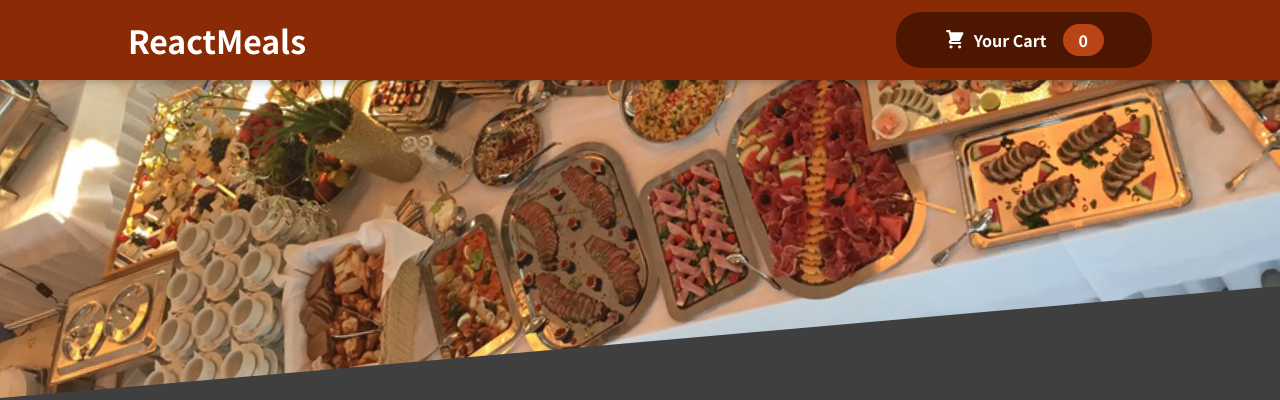
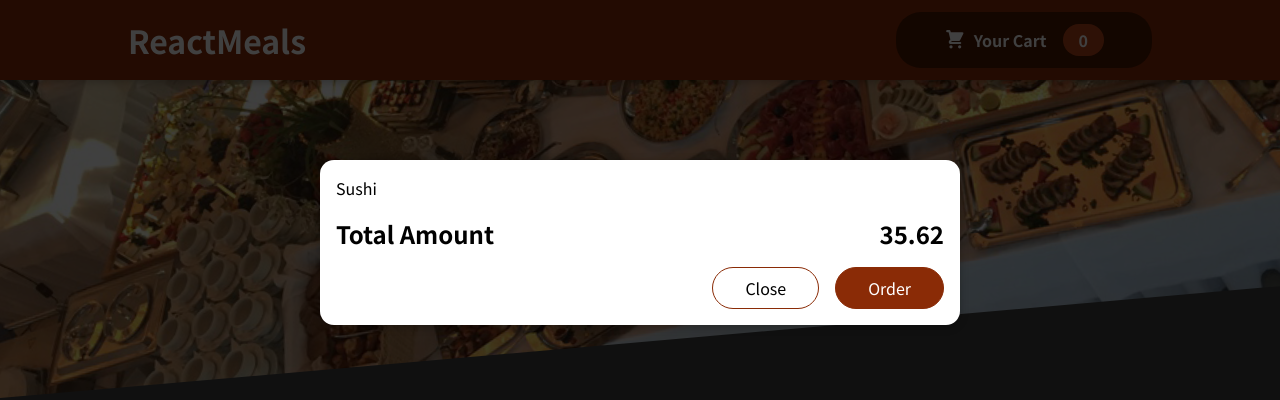
Before and after one commit to devsandeepsharma/react-meals, a JavaScript app: page / in a window 1280 px wide. Shown: the top 400 px of the page. Built offline with nearby package versions, Linux system fonts and the light colour scheme.

Commit message:
Cart modal added

```diff
--- a/public/index.html
+++ b/public/index.html
@@ -28,6 +28,7 @@
   </head>
   <body>
     <noscript>You need to enable JavaScript to run this app.</noscript>
+    <div id="overlays"></div>
     <div id="root"></div>
     <!--
       This HTML file is a template.
--- a/src/App.js
+++ b/src/App.js
@@ -1,9 +1,11 @@
 import Header from "./componets/Layout/Header";
 import Meals from "./componets/Meals/Meals";
+import Cart from "./componets/Cart/Cart";
 
 function App() {
   return (
     <>
+    <Cart />
     <Header />
     <main>
       <Meals />
--- /dev/null
+++ b/src/componets/Cart/Cart.css
@@ -0,0 +1,45 @@
+.cart-items {
+    list-style: none;
+    margin: 0;
+    padding: 0;
+}
+
+.total {
+    display: flex;
+    justify-content: space-between;
+    align-items: center;
+    font-weight: bold;
+    font-size: 1.5rem;
+    margin: 1rem 0;
+}
+
+.actions {
+    text-align: right;
+    display: block ruby;
+}
+
+.actions button {
+    font: inherit;
+    cursor: pointer;
+    background-color: transparent;
+    border: 1px solid #8a2b06;
+    padding: 0.5rem 2rem;
+    border-radius: 25px;
+    margin-left: 1rem;
+}
+
+.actions button:hover,
+.actions button:active {
+    background-color: #5a1a01;
+    border-color: #5a1a01;
+    color: white;
+}
+
+.actions .button--alt {
+    color: #8a2b06;
+}
+
+.actions .button {
+    background-color: #8a2b06;
+    color: white;
+}
--- /dev/null
+++ b/src/componets/Cart/Cart.js
@@ -0,0 +1,28 @@
+import Modal from '../UI/Modal';
+import './Cart.css';
+
+const Cart = (props) => {
+  const cartItems = (
+    <ul className="cart-items">
+      {[{ id: 'c1', name: 'Sushi', amount: 2, price: 12.99 }].map((item) => (
+        <li>{item.name}</li>
+      ))}
+    </ul>
+  );
+
+  return (
+    <Modal>
+      {cartItems}
+      <div className="total">
+        <span>Total Amount</span>
+        <span>35.62</span>
+      </div>
+      <div className="actions">
+        <button className="'button--alt">Close</button>
+        <button className="button">Order</button>
+      </div>
+    </Modal>
+  );
+};
+
+export default Cart;
--- /dev/null
+++ b/src/componets/UI/Modal.css
@@ -0,0 +1,40 @@
+.backdrop {
+    position: fixed;
+    top: 0;
+    left: 0;
+    width: 100%;
+    height: 100vh;
+    z-index: 20;
+    background-color: rgba(0, 0, 0, 0.75);
+}
+
+.modal {
+    position: fixed;
+    top: 20vh;
+    left: 5%;
+    width: 90%;
+    background-color: white;
+    padding: 1rem;
+    border-radius: 14px;
+    box-shadow: 0 2px 8px rgba(0, 0, 0, 0.25);
+    z-index: 30;
+    animation: slide-down 300ms ease-out forwards;
+}
+
+@media (min-width: 768px) {
+    .modal {
+        width: 40rem;
+        left: calc(50% - 20rem);
+    }
+}
+
+@keyframes slide-down {
+    from {
+        opacity: 0;
+        transform: translateY(-3rem);
+    }
+    to {
+        opacity: 1;
+        transform: translateY(0);
+    }
+}
--- /dev/null
+++ b/src/componets/UI/Modal.js
@@ -0,0 +1,31 @@
+import ReactDOM from 'react-dom';
+
+import './Modal.css';
+
+const Backdrop = (props) => {
+  return <div className="backdrop" />;
+};
+
+const ModalOverlay = (props) => {
+  return (
+    <div className="modal">
+      <div className="content">{props.children}</div>
+    </div>
+  );
+};
+
+const portalElement = document.getElementById('overlays');
+
+const Modal = (props) => {
+  return (
+    <>
+      {ReactDOM.createPortal(<Backdrop />, portalElement)}
+      {ReactDOM.createPortal(
+        <ModalOverlay>{props.children}</ModalOverlay>,
+        portalElement
+      )}
+    </>
+  );
+};
+
+export default Modal;
```
